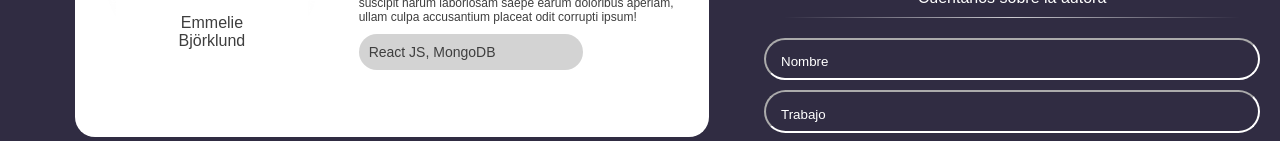
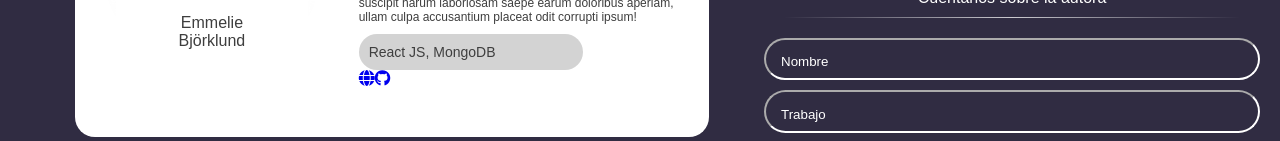
Before and after one commit to Adalab/project-promo-u-module-3-team-4, a React (Vite) app: page / in a window 1280 px wide. Shown: the part 590-731 px from the top of the page. Built offline with nearby package versions, Linux system fonts and the light colour scheme.

Commit message:
create icons

```diff
--- a/index.html
+++ b/index.html
@@ -4,6 +4,8 @@
     <meta charset="UTF-8" />
     <meta http-equiv="X-UA-Compatible" content="IE=edge" />
     <meta name="viewport" content="width=device-width, initial-scale=1.0" />
+    <script src="https://kit.fontawesome.com/1aa62fa5ff.js" crossorigin="anonymous"
+    ></script>
     <title>Proyetos Molones</title>
   </head>
   <body>
--- a/src/components/App.jsx
+++ b/src/components/App.jsx
@@ -66,6 +66,11 @@ function App() {
               </p>
               <section className="technologies">
                 <p className="text">{technologies ||'React JS, MongoDB'}</p>
+              </section>
+              <section className= "icons">
+                <a href={demo || '#'}target="_blank"><i class="fa-solid fa-globe"></i></a>
+                <a href={repo || '#'}target="_blank"><i class="fa-brands fa-github"></i></a>
+
               </section>
             </section>
 
```
